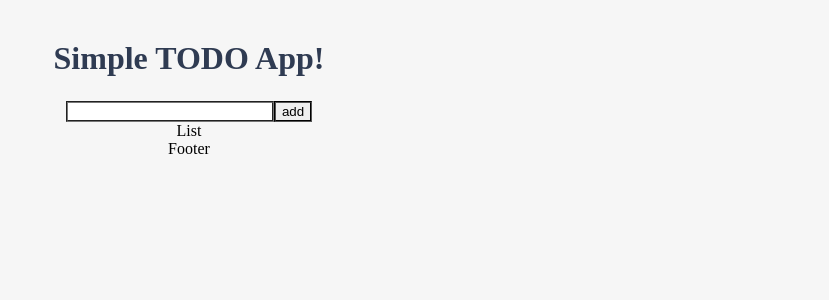
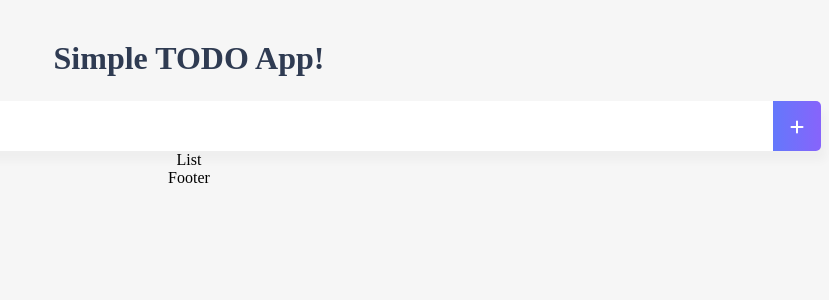
Before and after one commit to greyun/simple-vue-todo, a Vue app: page / in a window 1280 px wide. Shown: the top 300 px of the page, without its empty margins (451-1280 px from the left). Built offline with nearby package versions, Linux system fonts and the light colour scheme.

Commit message:
add todo input style

```diff
--- a/src/components/TodoInput.vue
+++ b/src/components/TodoInput.vue
@@ -1,7 +1,9 @@
 <template>
-  <div>
-    <input type="text" v-model="newTodoItem">
-    <button v-on:click="addTodo">add</button>
+  <div class="inputBox shadow" >
+    <input type="text" v-model="newTodoItem" v-on:keydown.enter="addTodo">
+    <span class="addContainer" v-on:click="addTodo">
+      <i class="fas fa-plus addBtn"></i>
+    </span>
   </div>
 </template>
 
@@ -16,6 +18,9 @@
     methods: {
       addTodo() {
         localStorage.setItem('newTodoItem', this.newTodoItem);
+        this.clearInput();
+      },
+      clearInput() {
         this.newTodoItem = "";
       }
     }
@@ -23,5 +28,32 @@
 </script>
 
 <style scoped>
+  input:focus {
+    outline: none;
+  }
 
+  .inputBox {
+    background: white;
+    height: 50px;
+    line-height: 50px;
+    border-radius: 5px;
+  }
+
+  .inputBox input {
+    border-style: none;
+    font-size: 0.9rem;
+  }
+
+  .addContainer {
+    float: right;
+    background: linear-gradient(to right, #6478FB, #8764FB);
+    display: block;
+    width: 3rem;
+    border-radius: 0 5px 5px 0;
+  }
+
+  .addBtn {
+    color: white;
+    vertical-align: middle;
+  }
 </style>
```
